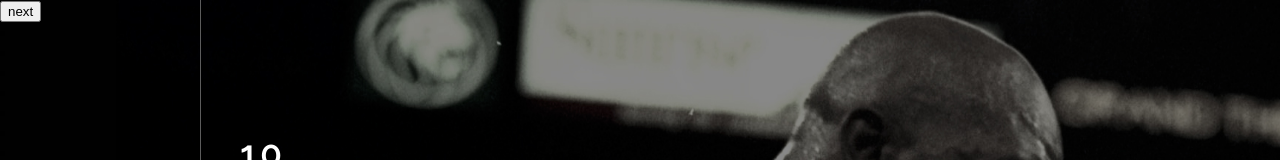
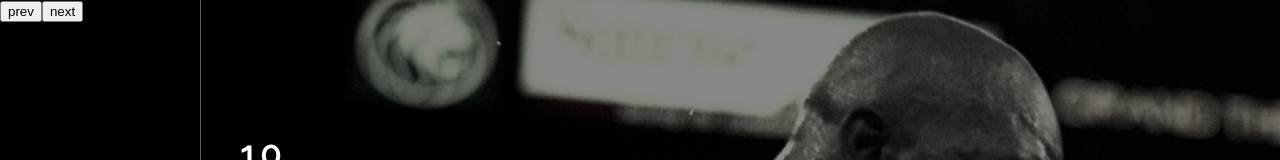
Before and after one commit to goeden22/Boxing-PPV-gallery, a React (Create React App) app: page / in a window 1280 px wide. Shown: the top 160 px of the page. Built offline with nearby package versions, Linux system fonts and the light colour scheme.

Commit message:
:Basic transition setup

```diff
--- a/src/App.js
+++ b/src/App.js
@@ -30,7 +30,8 @@ class App extends Component {
       <div className="App">
 
         <div class="menu">
-        <button onClick={this.next.bind(this)}>next</button>
+        <button onClick={this.previous}>prev</button>
+        <button onClick={this.next}>next</button>
           <div class="menu__container">
             <li class="menu__item"></li>
             <li class="menu__item"></li>
```
